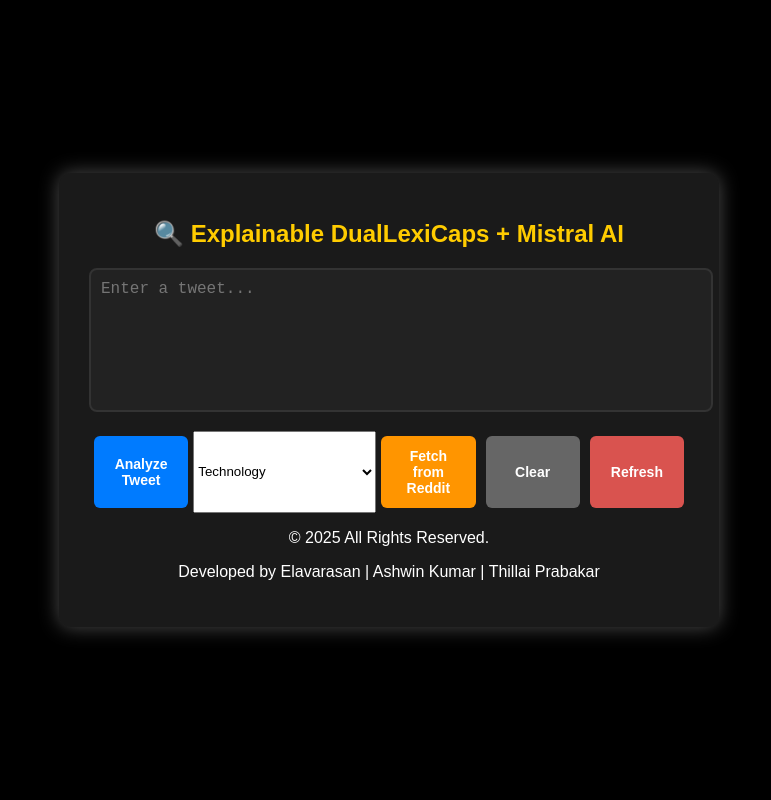
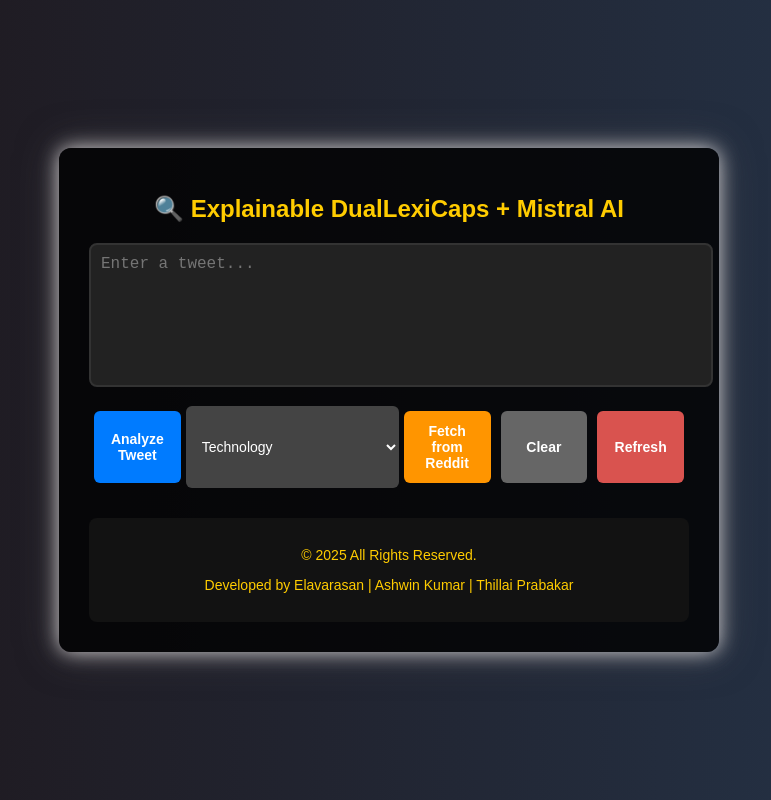
Before and after one commit to elavarasan-2003/DualLexiCaps-Mistral, a React (Create React App) app in the folder frontend/: page / in a window 1280 px wide. Shown: the whole page, without its empty margins (251-1022 px from the left). Built offline with nearby package versions, Linux system fonts and the light colour scheme.

Commit message:
Update App.css

```diff
--- a/frontend/src/App.css
+++ b/frontend/src/App.css
@@ -1,6 +1,6 @@
-/* Dark Theme Background */
 body {
-  background-color: #000;
+  background: linear-gradient(to right, #1e161a, #25354b);
+
   color: white;
   font-family: "Poppins", sans-serif;
   display: flex;
@@ -9,15 +9,61 @@
   height: 100vh;
   margin: 0;
 }
-
 /* Main Container */
+/* Base Container Styling */
 .container {
   width: 600px;
   text-align: center;
   padding: 30px;
-  background: #1a1a1a;
+  background: rgba(0, 0, 0, 0.8);
   border-radius: 12px;
-  box-shadow: 0 0 20px rgba(255, 255, 255, 0.3);
+  position: relative;
+  box-shadow: 0 0 20px rgba(249, 245, 245, 0.8), 0 0 40px rgba(95, 94, 94, 0.5);
+  transition: box-shadow 0.5s ease-in-out;
+}
+
+/* Hate Speech Detected - Red Glow */
+.container.hate {
+  animation: fluctuateRed 2s infinite alternate;
+}
+
+@keyframes fluctuateRed {
+  0% {
+    box-shadow: 0 0 20px rgba(255, 0, 0, 0.8), 0 0 40px rgba(255, 0, 0, 0.5);
+    background: rgba(0, 0, 0, 0.8);
+  }
+  100% {
+    box-shadow: 0 0 30px rgba(255, 0, 0, 1), 0 0 50px rgba(255, 0, 0, 0.7);
+    background: rgba(0, 0, 0, 0.8);
+  }
+}
+
+/* Non-Hate Speech - Green Glow */
+.container.non-hate {
+  animation: fluctuateGreen 2s infinite alternate;
+}
+
+@keyframes fluctuateGreen {
+  0% {
+    box-shadow: 0 0 20px rgba(0, 255, 0, 0.8), 0 0 40px rgba(0, 255, 0, 0.5);
+    background: rgba(0, 0, 0, 0.8);
+  }
+  100% {
+    box-shadow: 0 0 30px rgba(0, 255, 0, 1), 0 0 50px rgba(0, 255, 0, 0.7);
+    background: rgba(0, 0, 0, 0.8);
+  }
+}
+
+
+/* Dropdown */
+.dropdown {
+  padding: 12px;
+  border-radius: 6px;
+  font-size: 14px;
+  border: none;
+  background-color: #444;
+  color: white;
+  cursor: pointer;
 }
 
 /* Title */
@@ -160,3 +206,43 @@
     border-color: transparent;
   }
 }
+/* Footer */
+footer {
+  margin-top: 20px;
+  padding: 10px;
+  font-size: 12px;
+  text-align: center;
+  background: rgba(255, 255, 255, 0.2);
+  border-radius: 8px;
+}
+
+/* Dropdown Styling */
+.dropdown-container {
+  margin-top: 10px;
+}
+
+select {
+  padding: 10px;
+  border-radius: 6px;
+  background: #333;
+  color: white;
+  border: none;
+  font-size: 16px;
+  cursor: pointer;
+}
+
+select:focus {
+  outline: none;
+  border: 2px solid #ffcc00;
+}
+
+/* Footer Styling */
+footer {
+  margin-top: 30px;
+  padding: 15px;
+  background: #121212;
+  color: #ffcc00;
+  text-align: center;
+  font-size: 14px;
+  border-radius: 8px;
+}
```
